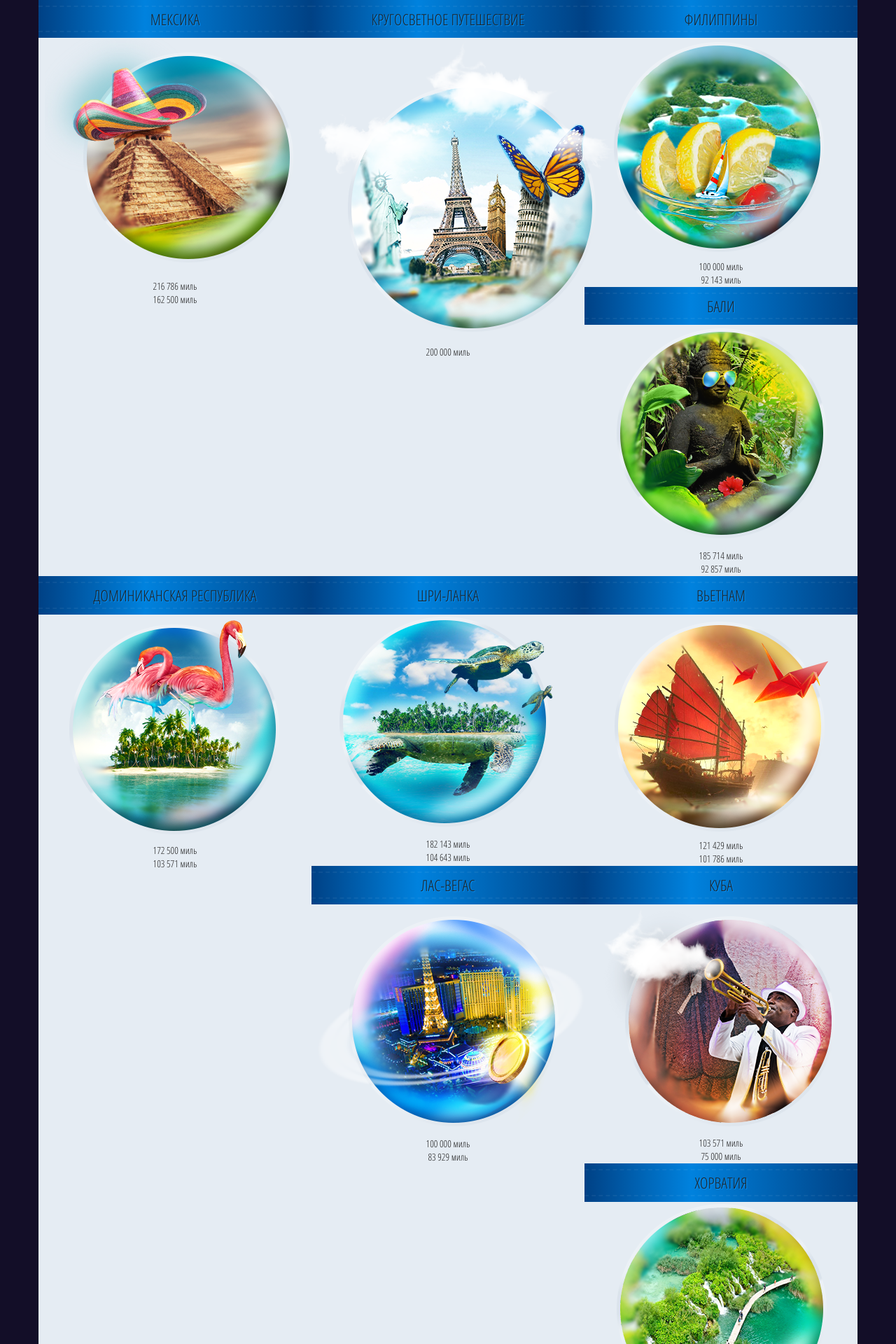
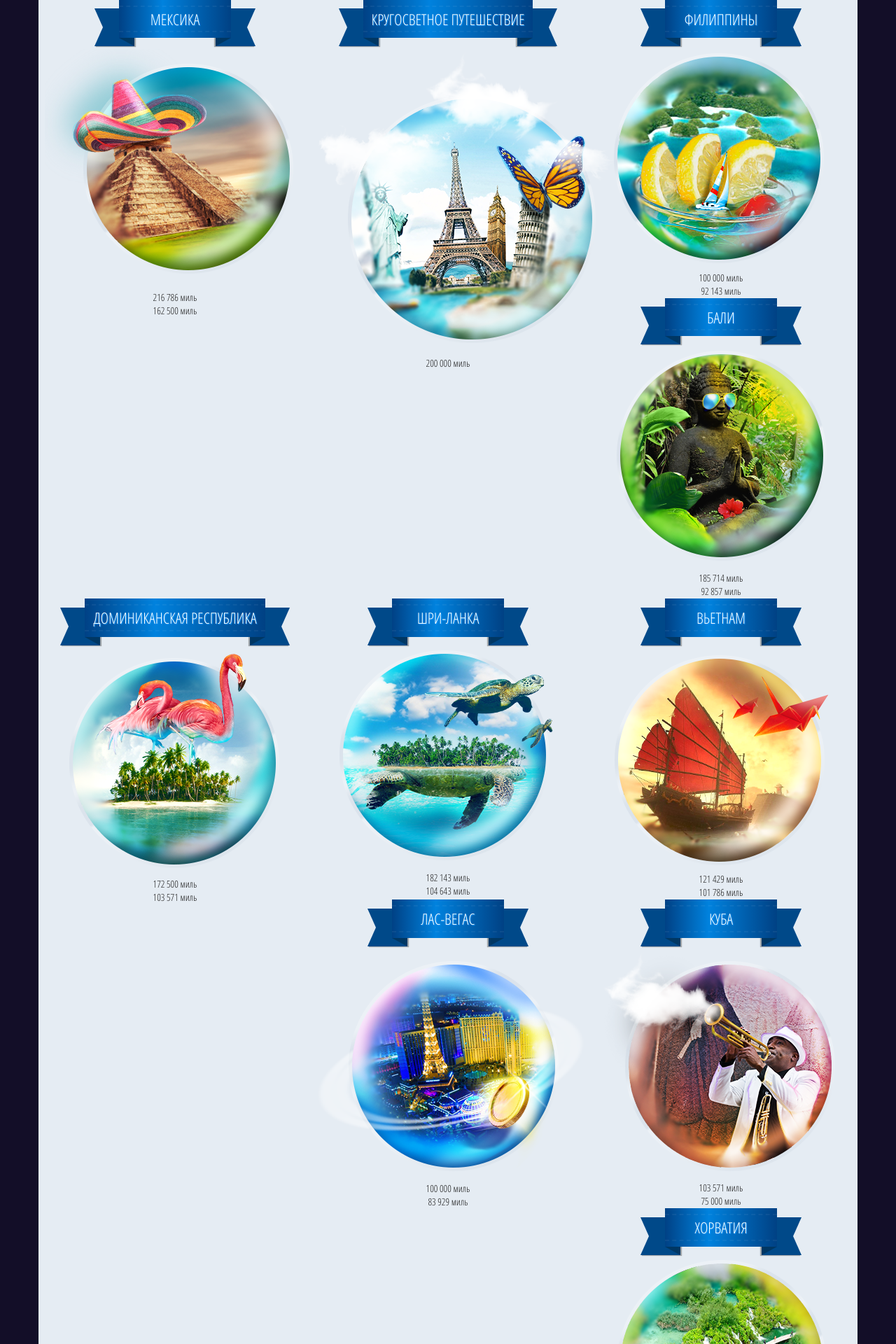
Before and after one commit to bbq-agency/china-front, a Jekyll site: the page built from _posts/0001-01-01-promo-mili.md, in a window 1280 px wide. Shown: the top 1920 px of the page at 70% size. Built offline with Jekyll 4.4.1, drawn with Linux system fonts in a browser that asks for light colours.

Commit message:
upd  promo-mili__item

```diff
--- a/_includes/promo-mili.html
+++ b/_includes/promo-mili.html
@@ -2,7 +2,14 @@
 
     {% for i in site.data.promo-mili %}
     <div class="promo-mili__item {{ i.class }}">
-        <div class="promo-mili__city">{{ i.city }}</div>
+        <div class="promo-mili__ribbon">
+            <div class="promo-mili__ribbon-shadow">
+                <div class="promo-mili__city">
+                    {{ i.city }}
+                </div>
+            </div>
+        </div>
+
 
         {% for cover in site.static_files %}
             {% if cover.path contains i.id and cover.path contains 'promo-mili' %}
```
